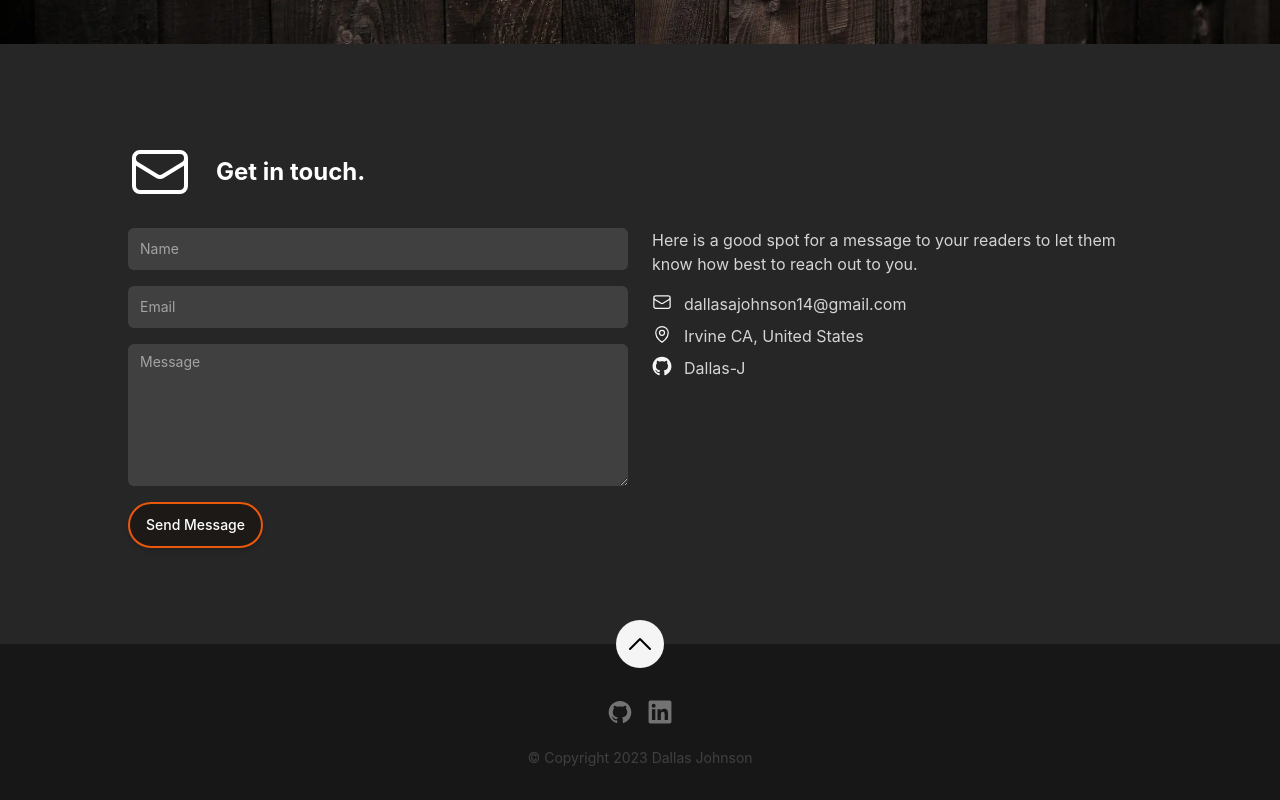
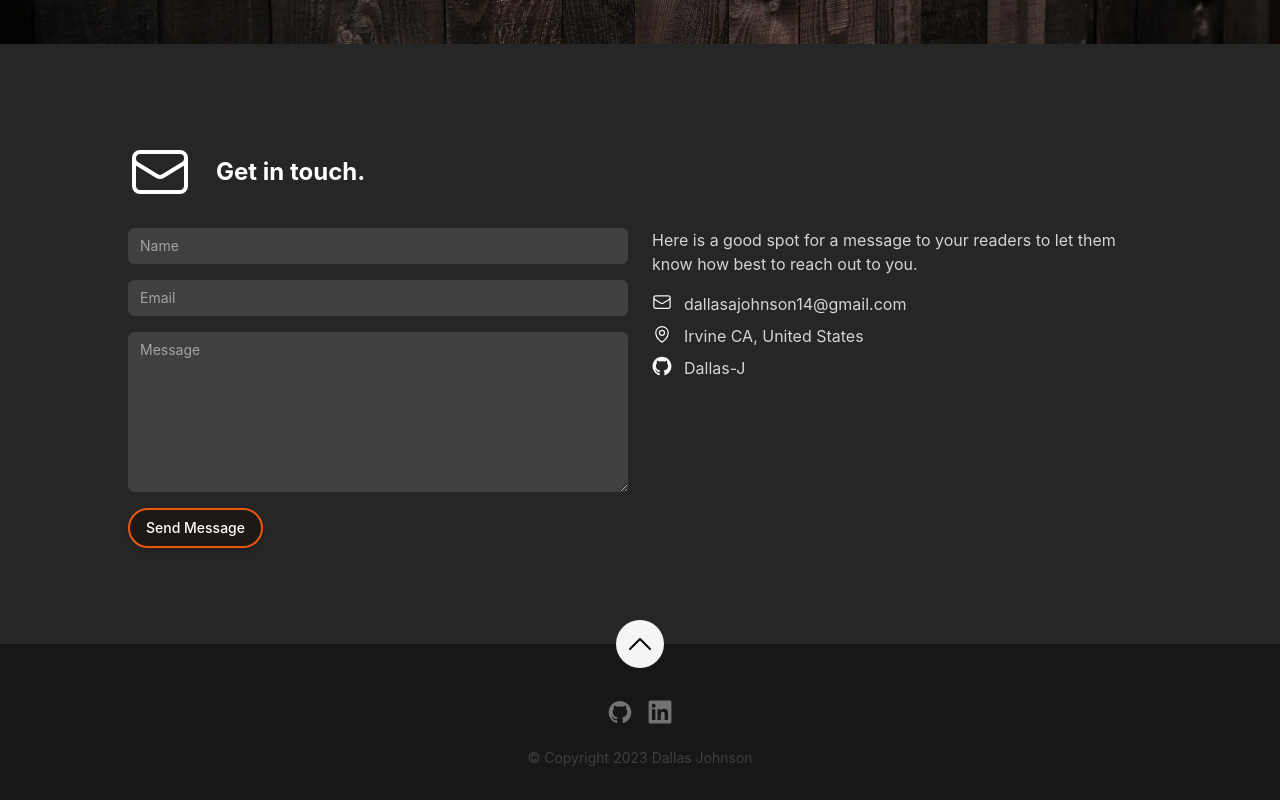
Before and after one commit to Dallas-J/react-resume, a React (Create React App) app: page / in a window 1280 px wide. Shown: the part 3472-4272 px from the top of the page. Built offline with nearby package versions, Linux system fonts and the light colour scheme.

Commit message:
Define minimum height for email message entry

```diff
--- a/src/components/Sections/Contact/ContactForm.tsx
+++ b/src/components/Sections/Contact/ContactForm.tsx
@@ -57,12 +57,11 @@ const ContactForm: FC = memo(() => {
       />
       <textarea
         className={inputClasses}
-        maxLength={250}
+        style={{ minHeight: 160 }}
         name="message"
         onChange={onChange}
         placeholder="Message"
         required
-        rows={6}
       />
       <button
         aria-label="Submit contact form"
```
